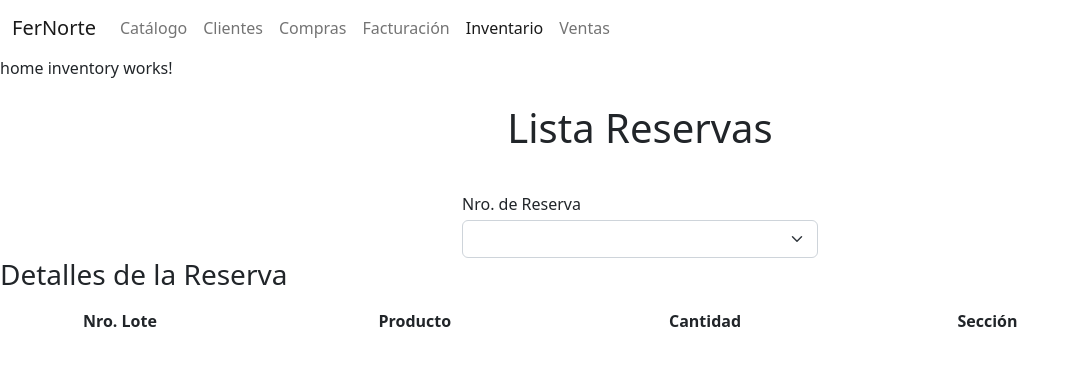
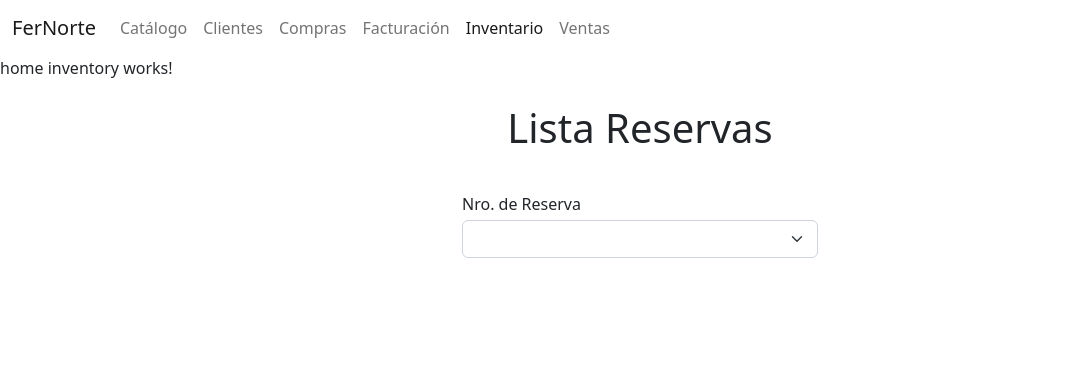
Before and after one commit to fpiemontesi/fernorte-app-2w1, an Angular app: page /inventory in a window 1280 px wide. Shown: the top 366 px of the page, without its empty margins (0-1079 px from the left). Built offline with nearby package versions, Linux system fonts and the light colour scheme; data requests are answered from the project's data file.

Commit message:
ajustes esteticos

```diff
--- a/src/app/modules/inventory/components/reservation-list/reservation-list.component.html
+++ b/src/app/modules/inventory/components/reservation-list/reservation-list.component.html
@@ -18,16 +18,18 @@
     </div>
 </div>
 
-<!-- <div *ngIf="reservationDetails.length > 0"> -->
-    <h3>Detalles de la Reserva</h3>
-    <div class="container mt-3">
-        <table class="table table table-striped">
+<div *ngIf="reservationDetails.length > 0">
+    <div class="container mt-4">
+        <h4>Detalles de la Reserva:</h4>
+        <table class="table table table-striped mt-2">
+            <thead>
             <tr>
                 <th>Nro. Lote</th>
                 <th>Producto</th>
                 <th>Cantidad</th>
                 <th>Sección</th>
             </tr>
+            </thead>
             <tbody>
             <tr *ngFor="let d of reservationDetails" >
                 <td>{{d.batch.id}}</td>
@@ -38,4 +40,4 @@
             </tbody>
         </table>
     </div>
-<!-- </div> -->
+</div>
```
